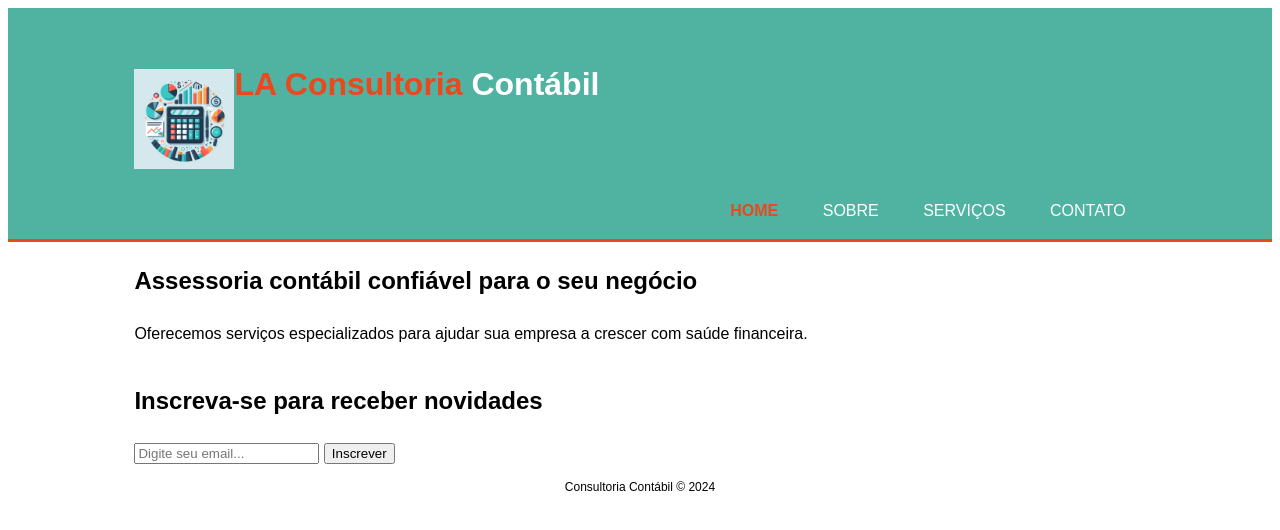
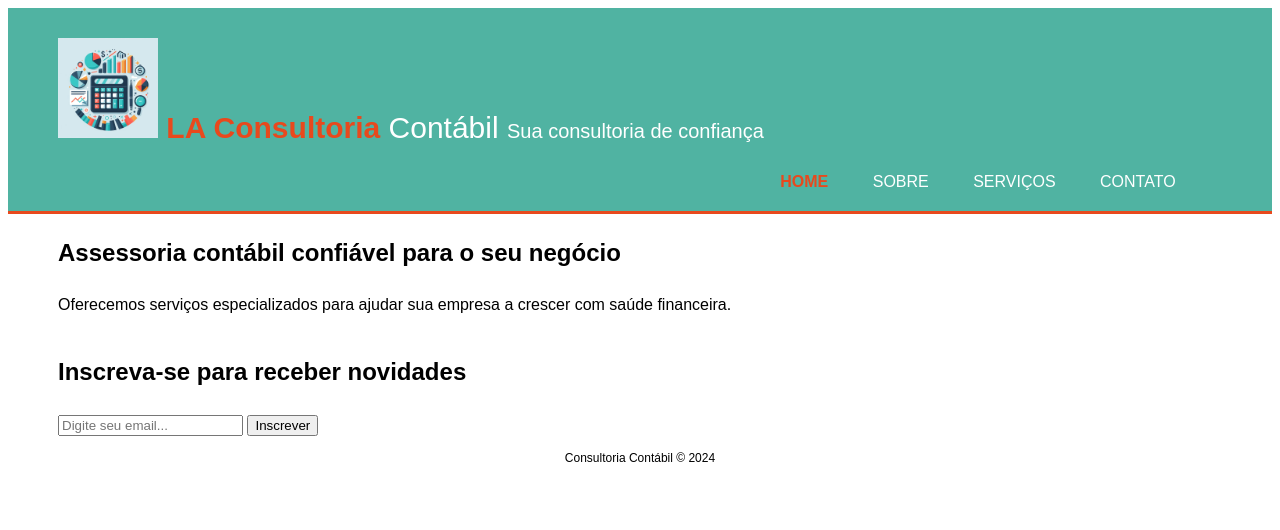
Before and after one commit to LeandroDSAndrade/Front-End, a plain HTML site: page Landing page/index.html in a window 1280 px wide. Drawn offline with Linux system fonts and the light colour scheme.

Commit message:
atualização de página

```diff
--- a/Landing page/index.html
+++ b/Landing page/index.html
@@ -1,5 +1,5 @@
 <!DOCTYPE html>
-<html lang="pt">
+<html lang="en">
 <head>
     <meta charset="UTF-8">
     <title>LA Consultoria Contábil</title>
@@ -8,11 +8,11 @@
 
 <body>
   <header>
-
     <div class="container">
-
       <div class = "branding">
-        <img src="/imagens/Logomarca.jpg"><h1><span class="highlight">LA Consultoria</span> Contábil</h1>
+        <span><img src="/imagens/Logomarca.jpg"></span>
+        <span class="highlight">LA Consultoria</span> Contábil</h1>
+        <span class="slogan">Sua consultoria de confiança</span>
       </div>
       <nav>
         <ul>
--- a/Landing page/style.css
+++ b/Landing page/style.css
@@ -1,19 +1,45 @@
-body { font-family: Arial, sans-serif; line-height: 1.6; }
+body {
+    font-family: Arial, sans-serif;
+    line-height: 1.6;
+}
 
+.container {
+    width: 90%;
+    margin: 0 50px;
+    overflow: hidden;
+}
 
-header .branding img {
+.branding {
+    font-size: 30px;
+    margin: 0;
+    display: inline;
+    justify-content: center;
+
+}
+
+.branding .slogan {
+    font-size: 20px;
+    margin-top: 0;
+}
+
+.branding img {
     height: 100px;
     width: 100px;
-    background-color: black;
-    float: left;
-    margin: 10px auto;
 }
 
-.container { width: 80%; margin: auto; overflow: hidden; }
+header {
+    background: #50b3a2;
+    color: white;
+    padding-top: 30px;
+    min-height: 70px;
+    border-bottom: #e8491d 3px solid; }
 
-header { background: #50b3a2; color: white; padding-top: 30px; min-height: 70px; border-bottom: #e8491d 3px solid; }
-
-header a { color: #ffffff; text-decoration: none; text-transform: uppercase; font-size: 16px; }
+header a {
+    color: #ffffff;
+    text-decoration: none;
+    text-transform: uppercase;
+    font-size: 16px;
+}
 
 header ul { padding: 0; list-style: none; }
 
```
